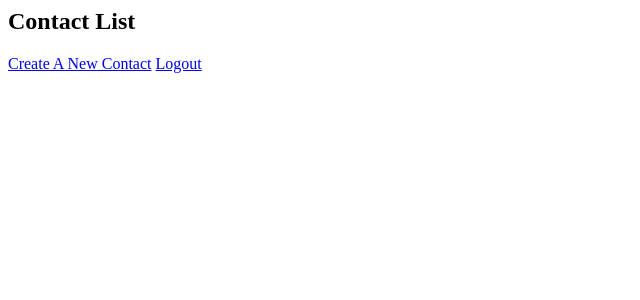
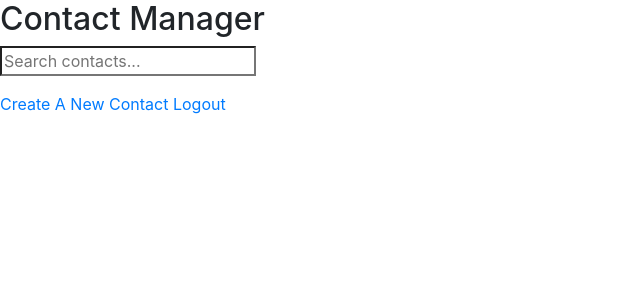
Before and after one commit to Visteus/COP4331-Group2-Small-Project, a Django app: page /contacts/ in a window 1280 px wide. Shown: the top 300 px of the page, without its empty margins (0-640 px from the left). Run offline with Django 3.2, Linux system fonts and the light colour scheme; the visitor is signed in with stand-in values (Sample User, id 1); data that the repository does not hold is empty; some libraries are stand-ins or nearby versions.

Commit message:
add ajax for searchin contacts

```diff
--- a/contactmanager/core/static/core/script.js
+++ b/contactmanager/core/static/core/script.js
@@ -1,5 +1,24 @@
-$(document).ready(function() {
-	$('.edit').on('click', function(e) {
-
+// AJAX enable for searching contacts
+$(function () {
+	$('#search').keyup(function () {
+		$.ajax({
+			method: 'POST',
+			url: '/contacts/search/',
+			data: {
+				'search_text': $('#search').val(),
+				'csrfmiddlewaretoken': $('input[name=csrfmiddlewaretoken]').val()
+			},
+			success: function (data) {
+				$('#search-results').html(data);
+			},
+			dataType: 'html'
+		});
 	});
 });
+
+
+$(document).ready(function() {
+	// if (('#search').value == '') {
+	// 	$('#search-results').remove();
+	// }
+});
--- a/contactmanager/core/templates/core/base.html
+++ b/contactmanager/core/templates/core/base.html
@@ -2,11 +2,14 @@
 <html>
 	<head>
 		<title>Contact Book</title>
-		<link rel="stylesheet" type="text/css" href="{% static 'contactmanager/style.css' %}" />
+		<link rel="stylesheet" href="https://stackpath.bootstrapcdn.com/bootstrap/4.1.0/css/bootstrap.min.css" integrity="sha384-9gVQ4dYFwwWSjIDZnLEWnxCjeSWFphJiwGPXr1jddIhOegiu1FwO5qRGvFXOdJZ4"
+		 crossorigin="anonymous">
+		<link rel="stylesheet" type="text/css" href="{% static 'core/style.css' %}" />
 	</head>
 	<body>
 		{% block content %}
 		{% endblock %}
+		<script src="https://ajax.googleapis.com/ajax/libs/jquery/3.1.0/jquery.min.js"></script>
 		<script src="{% static 'core/script.js' %}" type="text/javascript"></script>
 	</body>
 </html>
--- a/contactmanager/core/templates/core/contact.html
+++ b/contactmanager/core/templates/core/contact.html
@@ -1,12 +1,10 @@
 {% extends 'core/base.html' %}
 
 {% block content %}
-	<h2>Contact List</h2>
-	<ul>
-		{% for contact in contact_list %}
-			<li><a href="{% url 'core:contact_detail_view' contact.id %}">{{ contact }}</a></li>
-		{% endfor %}
-	</ul>
+	<h2>Contact Manager</h2>
+	{% csrf_token %}
+	<input type="search" id="search" name="search" placeholder="Search contacts..." />
+	<ul id="search-results"></ul>
 	<a href="{% url 'core:create_new_contact' %}">Create A New Contact</a>
 	<a href="{% url 'core:logout_view' %}">Logout</a>
 {% endblock %}
--- a/contactmanager/core/templates/core/contactdetail.html
+++ b/contactmanager/core/templates/core/contactdetail.html
@@ -4,7 +4,7 @@
 	<h2>Contact Detail</h2>
 	{% if error_message %}
 		<p>{{ error_message }}</p>
-	{% endif%}
+	{% endif %}
 	<form method="POST">
 		{% csrf_token %}
 		<div>
@@ -28,6 +28,6 @@
 			</table>
 		</div>
 		<input type="submit" value="Delete this contact" name="delete-contact" />
-		<a href="{% url 'core:edit_contact' contact.id %}">Edit this contact</a>
+		<a href="{% url 'core:contact_view' %}">Go Back</a>
 	</form>
 {% endblock %}
--- a/contactmanager/core/urls.py
+++ b/contactmanager/core/urls.py
@@ -8,7 +8,7 @@ urlpatterns = [
     path('contacts/', views.contact_view, name='contact_view'),
     path('contacts/newcontact/', views.create_new_contact, name='create_new_contact'),
     path('contacts/contactdetail/<int:contact_id>/', views.contact_detail_view, name='contact_detail_view'),
-    path('contacts/editcontact/<int:contact_id>/', views.edit_contact, name='edit_contact'),
+    path('contacts/search/', views.search_contact, name='search_contact'),
     path('logout/', views.logout_view, name='logout_view'),
 
     # require login
--- a/contactmanager/core/views.py
+++ b/contactmanager/core/views.py
@@ -1,12 +1,12 @@
-from django.shortcuts import render, get_object_or_404
+from django.shortcuts import render, get_object_or_404, render_to_response
 from django.urls import reverse
-from django.http import HttpResponseRedirect
+from django.http import HttpResponseRedirect, HttpResponse
 from django.template import loader
 from django.contrib.auth import authenticate, login, logout
 from django.contrib.auth.models import User
 from django.contrib.auth.decorators import login_required
 from .models import Contact
-
+from django.db.models import Q
 
 def login_view(request):
 	if request.method == 'POST':
@@ -82,10 +82,11 @@ def create_new_contact(request):
 def contact_detail_view(request, contact_id):
 	contact = get_object_or_404(Contact, pk=contact_id)
 	if request.method == 'POST':
+		# Delete contact
 		if contact.user == request.user:
 			if request.POST['delete-contact']:
 				contact.delete()
-				return HttpResponseRedirect(reverse('core:contact_detail_view'))
+				return HttpResponseRedirect(reverse('core:contact_view'))
 	return render(
 		request,
 		'core/contactdetail.html',
@@ -96,16 +97,28 @@ def contact_detail_view(request, contact_id):
 
 
 @login_required(login_url='')
-def edit_contact(request, contact_id):
-	contact = get_object_or_404(Contact, pk=contact_id)
+def search_contact(request):
+	if request.method == 'POST':
+		user_id = request.user.id
+		search_text = request.POST['search_text']
+		contacts = Contact.objects.filter(
+			Q(user_id=user_id),
+			Q(first_name__icontains=search_text) |
+			Q(last_name__icontains=search_text) |
+			Q(phone_number__icontains=search_text) |
+			Q(email__icontains=search_text)
+		)
+		# render_to_reponse: save time for AJAX call due to not calling request
+		return render_to_response(
+			'core/searchcontact.html',
+			{
+				'contacts': contacts
+			}
+		)
 	return render(
 		request,
-		'core/editcontact.html',
-		{
-			'contact':contact,
-		}
+		'core/contact.html',
 	)
-
 
 @login_required(login_url='')
 def logout_view(request):
```
Also changed, not shown: contactmanager/core/templates/core/editcontact.html (deleted, +0 -27 lines), contactmanager/core/templates/core/searchcontact.html (added, +9 -0 lines).
